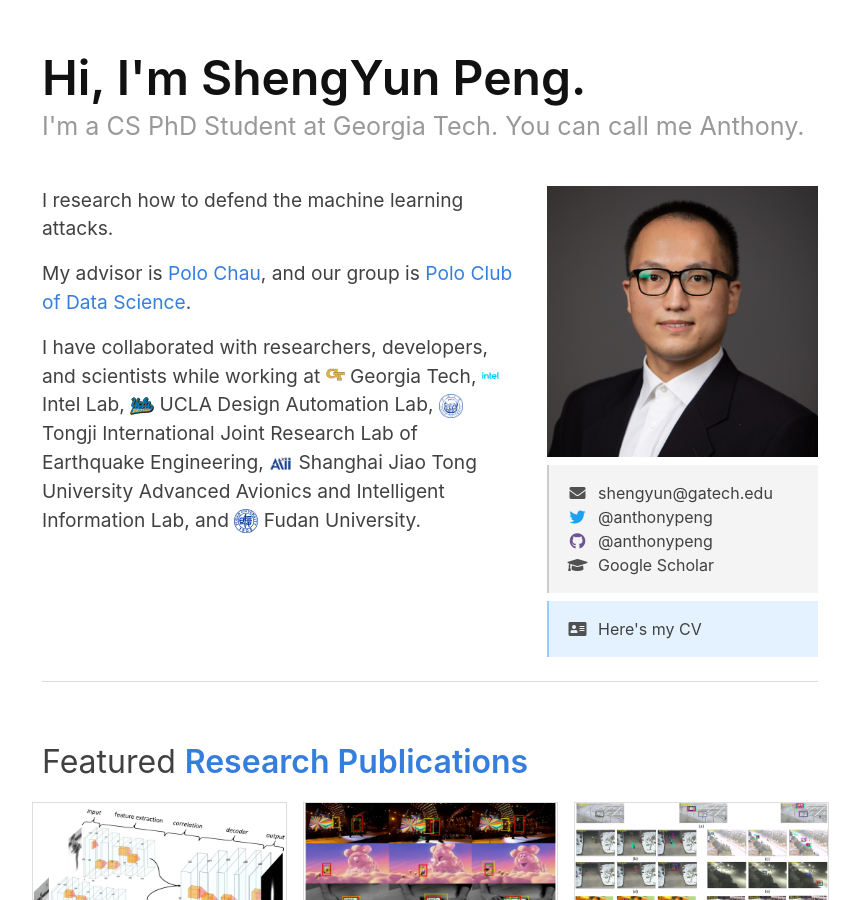
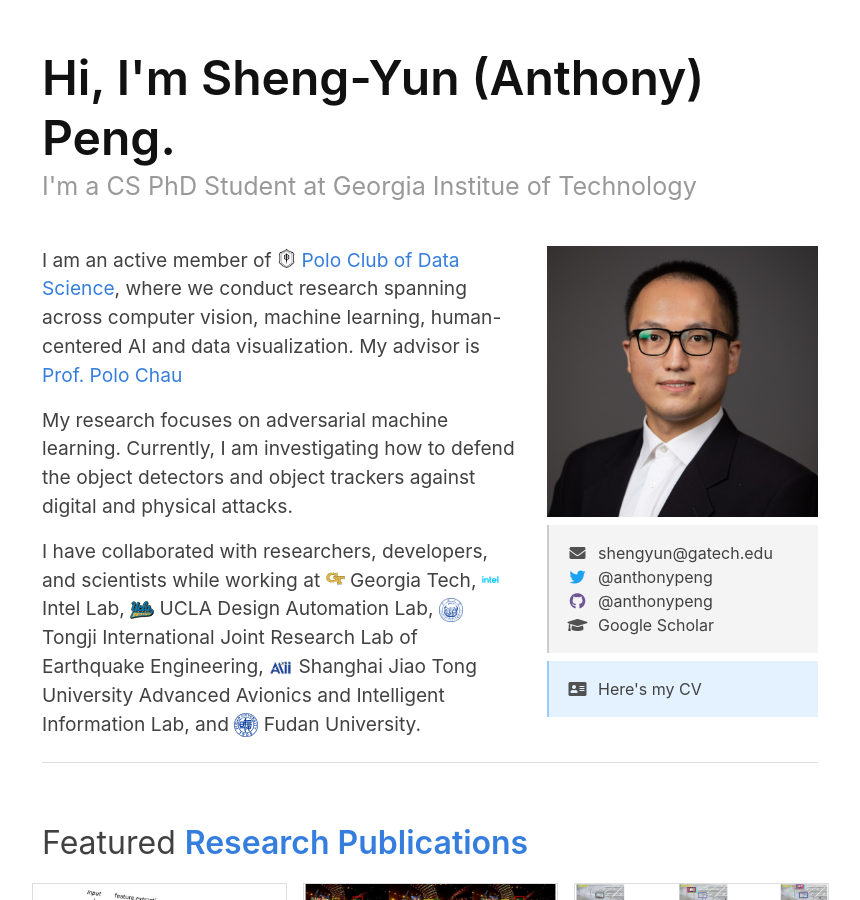
Before and after one commit to nemathahmed/temp_site2, a Jekyll site: the page built from index.markdown, in a window 1280 px wide and 900 px high. Shown: the whole window, without its empty margins (210-1070 px from the left). Built offline with Jekyll 4.4.1, drawn with Linux system fonts in a browser that asks for light colours; nearby versions of some CDN libraries; some web fonts are replaced.

Commit message:
Update introduction

```diff
--- a/index.markdown
+++ b/index.markdown
@@ -5,18 +5,18 @@ title: Home
 
 <div id ="intro-wrapper" class="l-middle">
 	<div id="intro-title-wrapper" class="intro-left">
-		<h1 id="intro-title">Hi, I'm ShengYun Peng.</h1>
+		<h1 id="intro-title">Hi, I'm Sheng-Yun (Anthony) Peng.</h1>
 		<div id="intro-subtitle">
-			I'm a CS PhD Student at Georgia Tech. You can call me Anthony.
+			I'm a CS PhD Student at Georgia Institue of Technology
 		</div>
 	</div>
 	<div class="intro-left">
 	<div class="intro-left">
-		I research how to defend the machine learning attacks.
+		I am an active member of <img class="intro-logo" style="width: 19px; padding-bottom: 5px;" src="/images/poloclub.png"> <a href="http://poloclub.gatech.edu">Polo Club of Data Science</a>, where we conduct research spanning across computer vision, machine learning, human-centered AI and data visualization. My advisor is <a href="http://www.cc.gatech.edu/~dchau/">Prof. Polo Chau</a>
     </div>
 	<div style="height: 1rem"></div>
 	<div class="intro-left">
-		My advisor is <a href="http://www.cc.gatech.edu/~dchau/">Polo Chau</a>, and our group is <a href="http://poloclub.gatech.edu">Polo Club of Data Science</a>.
+		My research focuses on adversarial machine learning. Currently, I am investigating how to defend the object detectors and object trackers against digital and physical attacks.
 	</div>
 	<div style="height: 1rem"></div>
 	<div>
```
Also changed, not shown: images/poloclub.png (added).
